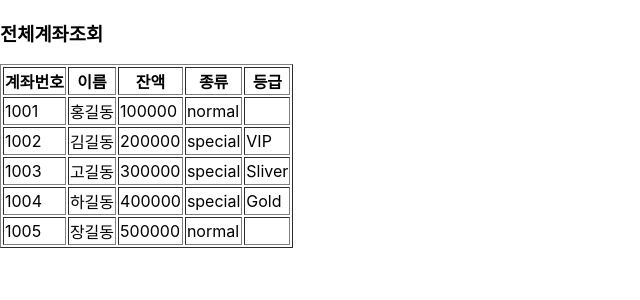
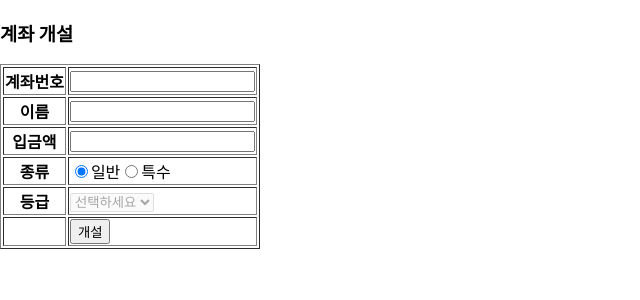
Before and after one commit to hyunmne/kosta-react, a React (Create React App) app in the folder bank1/: page / in a window 1280 px wide. Shown: the top 300 px of the page, without its empty margins (0-640 px from the left). Built offline with nearby package versions, Linux system fonts and the light colour scheme.

Commit message:
react: backend  ㅅ버ㅓ 연동

```diff
--- a/bank1/src/AccountInfo.js
+++ b/bank1/src/AccountInfo.js
@@ -1,16 +1,22 @@
 import {useState} from 'react';
 import './App.css';
+import axios from 'axios';
 
 export default function AccountInfo() {
 
     const [accId, setAccId] = useState('');
-    const [acc, setAcc] = useState({id:'',name:'',money:'',type:'',grade:''})
+    const [acc, setAcc] = useState({id:'',name:'',balance:'',type:'',grade:''})
 
     const submit = (e) => {
         e.preventDefault();
+        axios.get(`http://localhost:8090/accountInfo?id=${accId}`)
+            .then(res=>{
+                console.log(res)
+                setAcc({...res.data})
+            })
         // 서버로부터 accId로 조회해 온 결과를 화면에 출력한다.
-        let racc = {id:accId, name:'홍길동',money:'100000',type:'special',grade:'VIP'}
-        setAcc({...racc})
+        // let racc = {id:accId, name:'홍길동',money:'100000',type:'special',grade:'VIP'}
+        // setAcc({...racc})
     }
 
     return (
@@ -39,7 +45,7 @@ export default function AccountInfo() {
                     </tr>
                     <tr>
                         <th>잔액</th>
-                        <td className="accValue"><label>{acc.money}</label></td>
+                        <td className="accValue"><label>{acc.balance}</label></td>
                     </tr>
                     <tr>
                         <th>종류</th>
--- a/bank1/src/AllAccountInfo.js
+++ b/bank1/src/AllAccountInfo.js
@@ -1,4 +1,6 @@
 import {useState, useEffect} from 'react';
+import './App.css';
+import axios from 'axios';
 
 export default function AllAccountInfo() {
 
@@ -6,6 +8,11 @@ export default function AllAccountInfo() {
 
     // 실행하자마자 실행 .. ?
     useEffect(()=>{
+        axios.get(`http://localhost:8090/allAccountInfo`)
+            .then(res=>{
+                console.log(res)
+                setAccs({...res.data})
+            })
        let raccs = [{id:'1001',name:'홍길동',balance:100000,type:'normal',grade:''},
                     {id:'1002',name:'김길동',balance:200000,type:'special',grade:'VIP'},
                     {id:'1003',name:'고길동',balance:300000,type:'special',grade:'Sliver'},
--- a/bank1/src/App.js
+++ b/bank1/src/App.js
@@ -10,11 +10,11 @@ import AllAccountInfo from './AllAccountInfo';
 function App() {
   return (
     <div>
-      {/* <MakeAccount/> */}
+      <MakeAccount/>
     {/* <AccountInfo/> */}
     {/* <Deposit/> */}
       {/* <Withdraw/> */}
-      <AllAccountInfo/>
+      {/* <AllAccountInfo/> */}
     </div>
   );
 }
--- a/bank1/src/MakeAccount.js
+++ b/bank1/src/MakeAccount.js
@@ -1,15 +1,19 @@
 import {useState} from 'react';
 import './App.css';
+import axios from 'axios';
 
 export const MakeAccount = () => {
 
-    const [acc, setAcc] = useState({id:'',name:'',money:'',type:'normal',grade:''})
+    const [acc, setAcc] = useState({id:'',name:'',balance:'',type:'normal',grade:''})
     const changeValue = (e) => {
         setAcc({...acc, [e.target.name]:e.target.value})
     }
     const submit = (e) => {
         e.preventDefault();
-        console.log(acc);
+        axios.post(`http://localhost:8090/makeAccount`, acc)
+            .then(res=>{
+                alert(res.data)
+            })
     }
 
     return (
@@ -27,7 +31,7 @@ export const MakeAccount = () => {
                     </tr>
                     <tr>
                         <th>입금액</th>
-                        <td><input type="text" name="money" onChange={changeValue} /></td>
+                        <td><input type="text" name="balance" onChange={changeValue} /></td>
                     </tr>
                     <tr>
                         <th>종류</th>
```
